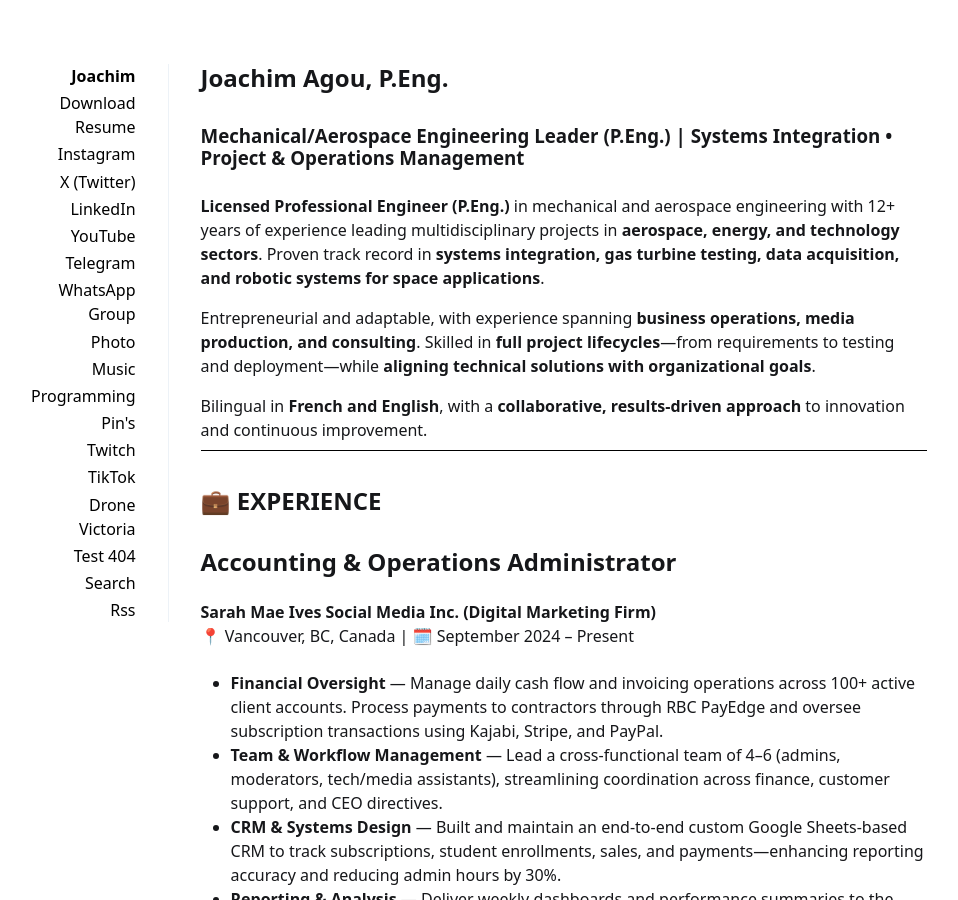
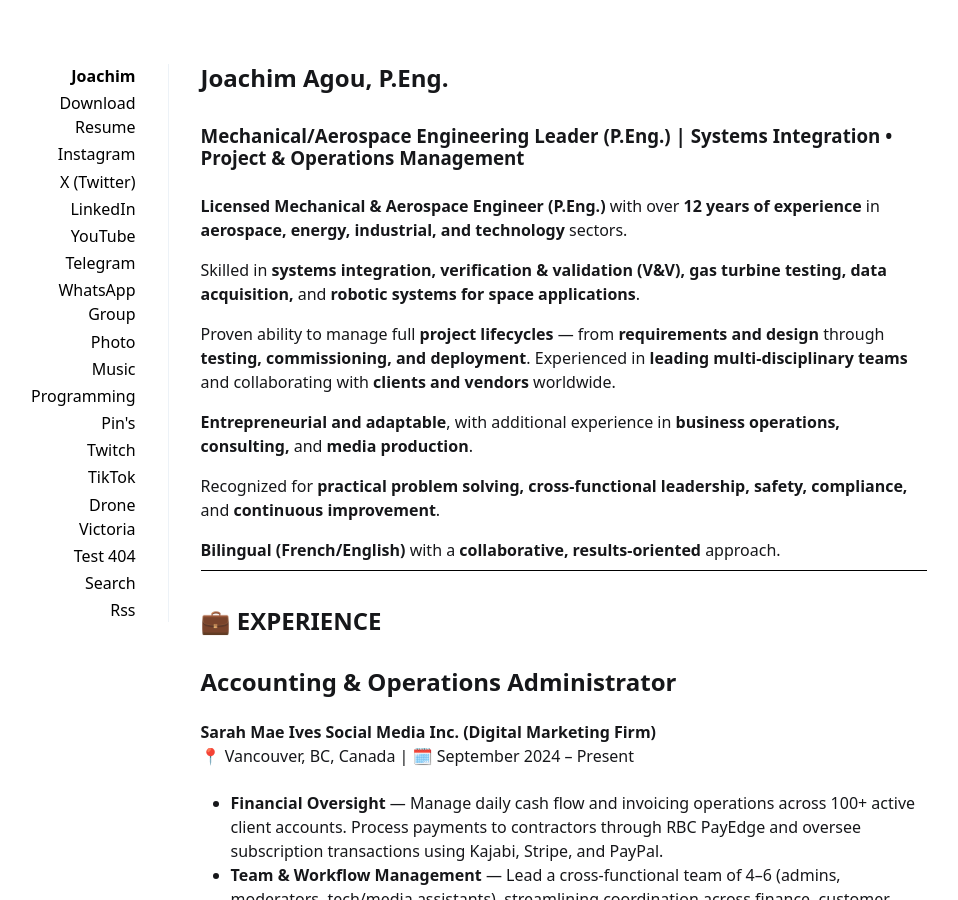
Before and after one commit to casagou/joa, a Jekyll site: the page built from index.md, in a window 1280 px wide and 900 px high. Shown: the whole window, without its empty margins (161-1119 px from the left). Built offline with Jekyll 4.4.1, drawn with Linux system fonts in a browser that asks for light colours.

Commit message:
Update index.md

```diff
--- a/index.md
+++ b/index.md
@@ -5,12 +5,17 @@ title: Joachim Agou, P.Eng.
 
 ### Mechanical/Aerospace Engineering Leader (P.Eng.) | Systems Integration • Project & Operations Management
 
-**Licensed Professional Engineer (P.Eng.)** in mechanical and aerospace engineering with 12+ years of experience leading multidisciplinary projects in **aerospace, energy, and technology sectors**. Proven track record in **systems integration, gas turbine testing, data acquisition, and robotic systems for space applications**.
+**Licensed Mechanical & Aerospace Engineer (P.Eng.)** with over **12 years of experience** in **aerospace, energy, industrial, and technology** sectors.
 
-Entrepreneurial and adaptable, with experience spanning **business operations, media production, and consulting**. Skilled in **full project lifecycles**—from requirements to testing and deployment—while **aligning technical solutions with organizational goals**.
+Skilled in **systems integration, verification & validation (V&V), gas turbine testing, data acquisition,** and **robotic systems for space applications**.
 
-Bilingual in **French and English**, with a **collaborative, results-driven approach** to innovation and continuous improvement.
+Proven ability to manage full **project lifecycles** — from **requirements and design** through **testing, commissioning, and deployment**. Experienced in **leading multi-disciplinary teams** and collaborating with **clients and vendors** worldwide.
 
+**Entrepreneurial and adaptable**, with additional experience in **business operations, consulting,** and **media production**.
+
+Recognized for **practical problem solving, cross-functional leadership, safety, compliance,** and **continuous improvement**.
+
+**Bilingual (French/English)** with a **collaborative, results-oriented** approach.
 
 ----
 
```
